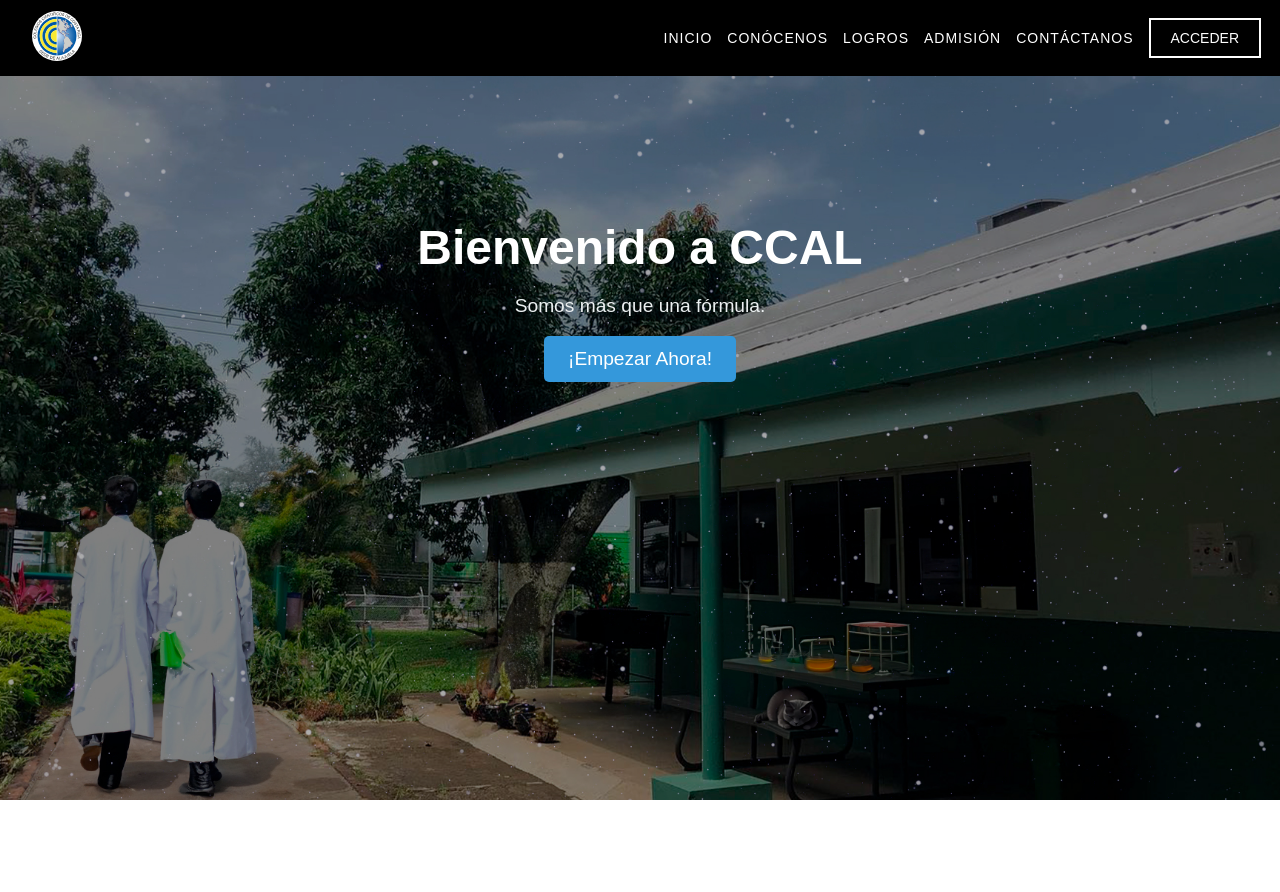
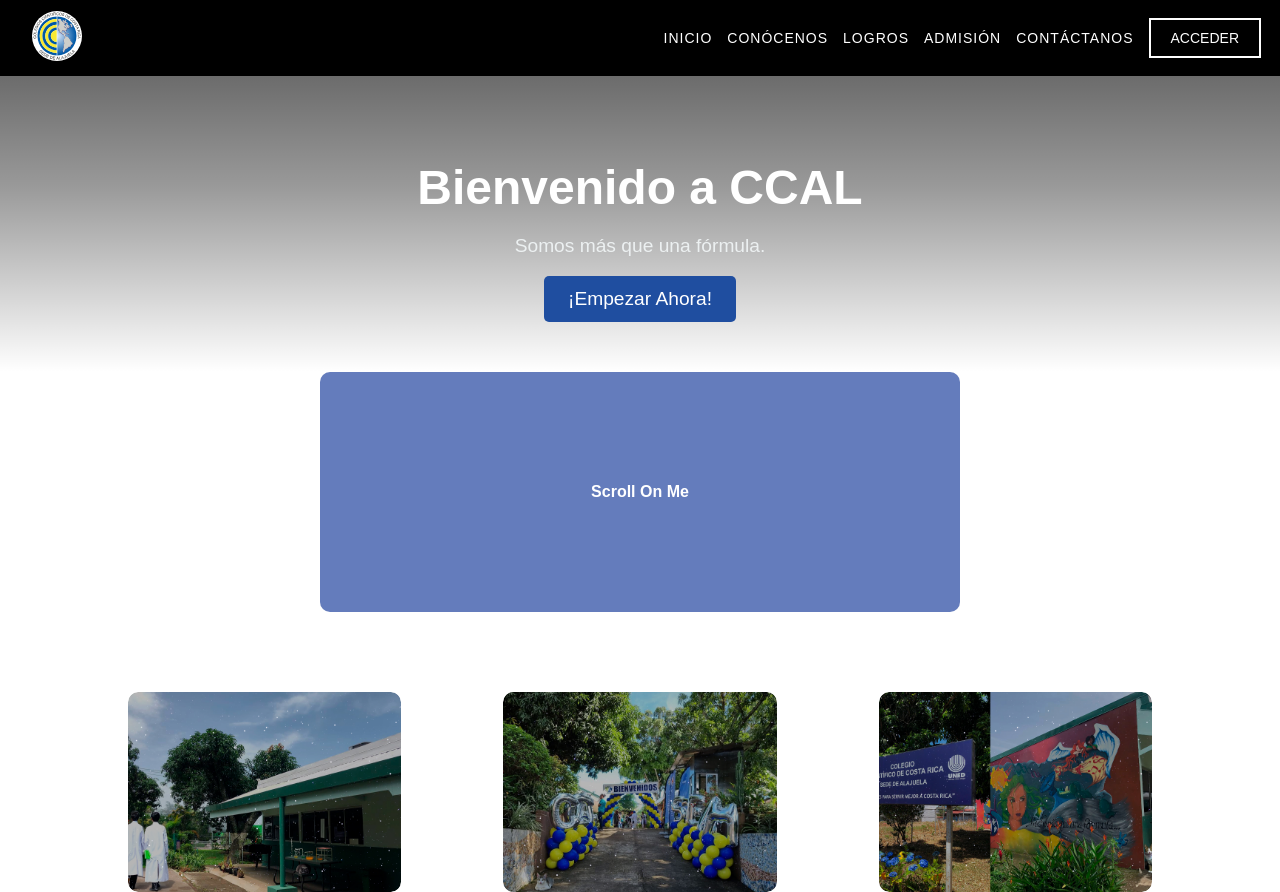
Before and after one commit to AllanDBB/CCAL-Website-Old-, a React (Create React App) app in the folder ccalajuela_web_frontend/: page / in a window 1280 px wide. Before the commit the page ends 800 px from the top, so only its background shows below. Built offline with nearby package versions, Linux system fonts and the light colour scheme.

Commit message:
Home Changes (and App)

```diff
--- a/ccalajuela_web_frontend/src/App.js
+++ b/ccalajuela_web_frontend/src/App.js
@@ -20,10 +20,10 @@ function App() {
       <Routes>
           <Route path="/" element={<><Navbar /><Home /></>} />
           <Route path="/conócenos" element={<><Navbar /><AboutUs /></>} />
-          <Route path="/iniciar-sesión" element={<SignIn />} />
-          <Route path="/registrarse" element={<SignUp />} />
-          <Route path="/términos-condiciones" element={<TermsAndConditions />} />
-          <Route path="/olvidé-mi-contraseña" element={<ForgotPassword />} />
+          <Route path="/iniciar-sesión" element={<><Navbar /><SignIn /></>} />
+          <Route path="/registrarse" element={<><Navbar /><SignUp /></>} />
+          <Route path="/términos-condiciones" element={<><Navbar /><TermsAndConditions /></>} />
+          <Route path="/olvidé-mi-contraseña" element={<><Navbar /><ForgotPassword /></>} />
           <Route path="/restaurar-contraseña" element={<RestorePassword />} />
         </Routes>
       </div>
--- a/ccalajuela_web_frontend/src/pages/Home.css
+++ b/ccalajuela_web_frontend/src/pages/Home.css
@@ -3,15 +3,12 @@
 body, html {
   margin: 0;
   padding: 0;
-  font-family: 'Arial', sans-serif; /* Use a suitable font for your design */
+  font-family: 'Arial', sans-serif;
 }
 
 .home-container {
   max-width: 1200px;
   margin: 0 auto;
-  padding: 20px;
-  margin-top: 40px;
-  margin-bottom: 40px;
 }
 
 .hero-section {
@@ -26,13 +23,16 @@ body, html {
   content: '';
   position: absolute;
   top: 0;
-  left: 0;
-  width: 100%;
+  left: 50%;
+  transform: translateX(-50%);
+  width: 100vw;
   height: 100%;
   background: linear-gradient(to bottom, rgba(0, 0, 0, 0.7) 0%, rgba(0, 0, 0, 0.4) 50%, rgba(0, 0, 0, 0) 100%);
   z-index: -1;
 }
 
+/* Commenting out the hero-image section */
+/*
 .hero-image {
   position: fixed;
   top: 0;
@@ -40,7 +40,6 @@ body, html {
   width: 100vw;
   height: 100vh;
   overflow: hidden;
-
 }
 
 .hero-image img {
@@ -48,7 +47,9 @@ body, html {
   height: 100%;
   object-fit: cover;
   filter: brightness(70%);
+  display: none;
 }
+*/
 
 .hero-content {
   max-width: 600px;
@@ -69,7 +70,7 @@ body, html {
 .cta-button {
   padding: 12px 24px;
   font-size: 1.2em;
-  background-color: #3498db;
+  background-color: #1f4ea0;
   color: #fff;
   border: none;
   border-radius: 5px;
@@ -78,45 +79,40 @@ body, html {
 }
 
 .cta-button:hover {
-  background-color: #2980b9;
+  background-color: #04236b;
 }
 
 /* Snap Cards Section */
 
 .red {
-  background-color: #f43f5e;
+  background-color: #647cbc;
 }
 
 .blue {
-  background-color: #3b82f6;
+  background-color: #d3c584;
 }
 
 .green {
-  background-color: #22c55e;
+  background-color: #647cbc;
 }
 
 .scroll-snap-card {
-  height: 150px;
-  width: 250px;
-  -ms-scroll-snap-type: y mandatory;
-      scroll-snap-type: y mandatory;
+  height: 30vh;
+  width: 50vw;
+  scroll-snap-type: block mandatory; /* Adjusted to block mandatory */
   overflow: auto;
   border-radius: 10px;
+  margin: 0 auto; /* Center horizontally */
+  margin-bottom: 10vh;
 }
 
 .scroll-snap-card .slide {
   width: 100%;
   height: 100%;
   scroll-snap-align: start;
-  display: -webkit-box;
-  display: -ms-flexbox;
   display: flex;
-  -webkit-box-align: center;
-      -ms-flex-align: center;
-          align-items: center;
-  -webkit-box-pack: center;
-      -ms-flex-pack: center;
-          justify-content: center;
+  align-items: center;
+  justify-content: center;
 }
 
 .scroll-snap-card .slide p {
@@ -124,3 +120,67 @@ body, html {
   color: white;
   font-weight: 700;
 }
+
+.card-container {
+  display: flex;
+  justify-content: space-between;
+  align-items: center;
+  margin-top: 20px; /* Adjust as needed */
+  padding: 0 10%; /* Added padding for equal spacing on both sides */
+}
+
+.card {
+  position: relative;
+  width: calc((100% - 20%) / 3); /* Adjusted width for equal spacing and symmetry */
+  height: 200px;
+  border-radius: 10px;
+  display: flex;
+  align-items: center;
+  justify-content: center;
+  overflow: hidden;
+  transition: all 0.6s cubic-bezier(0.23, 1, 0.320, 1);
+}
+
+.card img {
+  width: 100%;
+  height: 100%;
+  object-fit: cover;
+}
+
+.card:hover {
+  transform: rotate(-5deg) scale(1.1);
+  box-shadow: 0 10px 20px rgba(0, 0, 0, 0.2);
+}
+
+.card__content {
+  position: absolute;
+  top: 50%;
+  left: 50%;
+  transform: translate(-50%, -50%) rotate(-45deg);
+  width: 100%;
+  height: 100%;
+  padding: 20px;
+  box-sizing: border-box;
+  background-color: #fff;
+  opacity: 0;
+  transition: all 0.6s cubic-bezier(0.23, 1, 0.320, 1);
+}
+
+.card:hover .card__content {
+  transform: translate(-50%, -50%) rotate(0deg);
+  opacity: 1;
+}
+
+.card__title {
+  margin: 0;
+  font-size: 24px;
+  color: #333;
+  font-weight: 700;
+}
+
+.card__description {
+  margin: 10px 0 0;
+  font-size: 14px;
+  color: #777;
+  line-height: 1.4;
+}
--- a/ccalajuela_web_frontend/src/pages/Home.js
+++ b/ccalajuela_web_frontend/src/pages/Home.js
@@ -1,15 +1,17 @@
 import React from 'react';
 import './Home.css';
-import heroImage from './Banners/Banner 1.jpg';
-
+import Banner1 from '../pages/Banners/Banner 1.jpg'
+import Banner2 from '../pages/Banners/Banner 2.jpg'
+import Banner3 from '../pages/Banners/Banner 3.jpg'
 const Home = () => {
   return (
     <div>
       {/* Hero Section */}
       <div className="home-container">
-        <div className="hero-image">
+        {/* Commenting out the hero image part */}
+        {/* <div className="hero-image">
           <img src={heroImage} alt="Hero" />
-        </div>
+        </div> */}
         <header className="hero-section">
           <div className="hero-content">
             <h1 className="hero-title">Bienvenido a CCAL</h1>
@@ -21,7 +23,6 @@ const Home = () => {
         </header>
       </div>
 
-      {/* Snap Cards Section */}
       <div className="scroll-snap-card">
         <div className="slide red">
           <p className="tip">Scroll On Me</p>
@@ -33,6 +34,37 @@ const Home = () => {
           <p className="tip">Scroll On Me</p>
         </div>
       </div>
+
+      {/* Card Container */}
+      <div className="card-container">
+        {/* First Card */}
+        <div className="card card1">
+        <img src={Banner1} alt="Banner1" className="card" />
+          <div className="card__content">
+            <h2 className="card__title">Card 1</h2>
+            <p className="card__description">Description for Card 1</p>
+          </div>
+        </div>
+
+        {/* Second Card */}
+        <div className="card card2">
+        <img src={Banner2} alt="Banner2" className="card" />
+          <div className="card__content">
+            <h2 className="card__title">Card 2</h2>
+            <p className="card__description">Description for Card 2</p>
+          </div>
+        </div>
+
+        {/* Third Card */}
+        <div className="card card3">
+        <img src={Banner3} alt="Banner3" className="card" />
+          <div className="card__content">
+            <h2 className="card__title">Card 3</h2>
+            <p className="card__description">Description for Card 3</p>
+          </div>
+        </div>
+      </div>
+
     </div>
   );
 };
```
